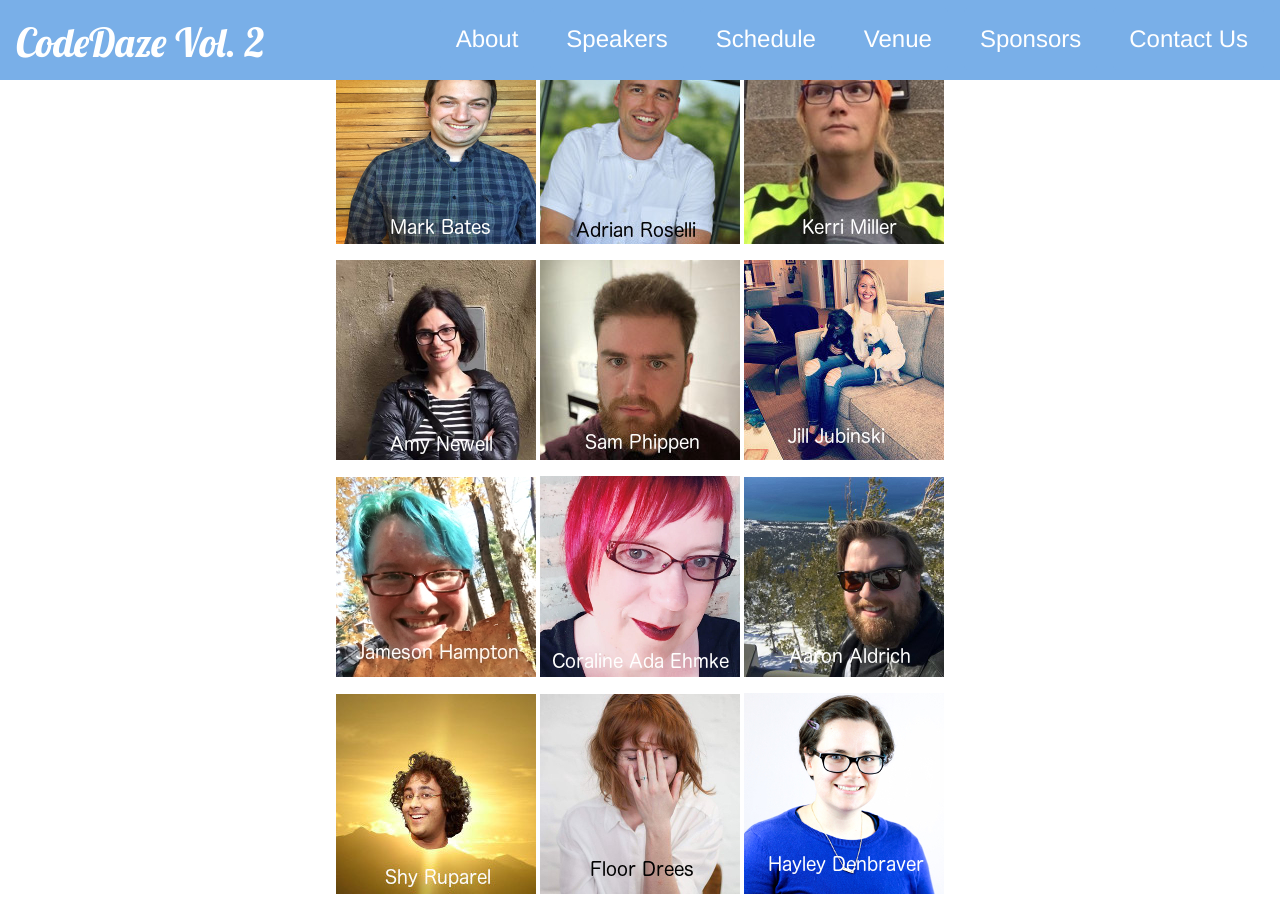
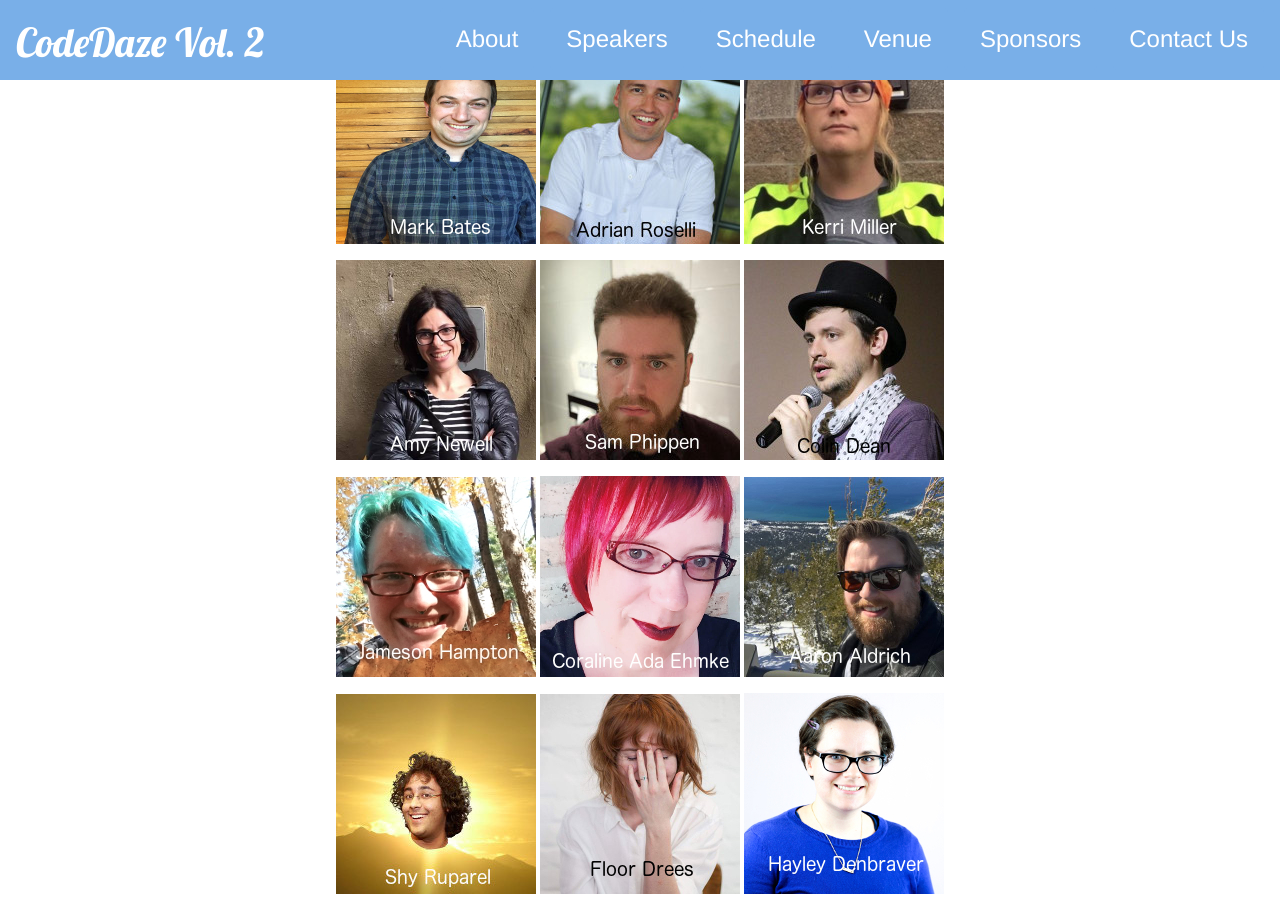
Before and after one commit to CodeDaze/codedaze.github.io, a Jekyll site: the page built from index.html, in a window 1280 px wide and 900 px high, scrolled down 1098 px. Built offline with Jekyll 4.4.1, drawn with Linux system fonts in a browser that asks for light colours; nearby versions of some CDN libraries.

Commit message:
Adding Colin Dean / Removing Jill Jubinski

```diff
--- a/_includes/instagram.html
+++ b/_includes/instagram.html
@@ -21,7 +21,7 @@
             <p>
               <a href = 'https://twitter.com/amynewell' target = _new><img src = './img/Amy_Newell.png' alt = 'Amy Newell'></a>
               <a href = 'http://twitter.com/samphippen' target = _new><img src = './img/Sam_Phippen.jpg' alt = 'Sam Phippen'></a>
-              <a href = 'http://twitter.com/jilljubs' target = _new><img src = './img/Jill_Jubinski.jpg' alt = 'Jill Jubinski'></a>
+              <a href = 'http://twitter.com/colindean' target = _new><img src = './img/colin.jpg' alt = 'Colin Dean'></a>
             </p>
           </div>
           <div class ='photo-row' align = 'center'>
```
Also changed, not shown: img/colin.jpg (added).
